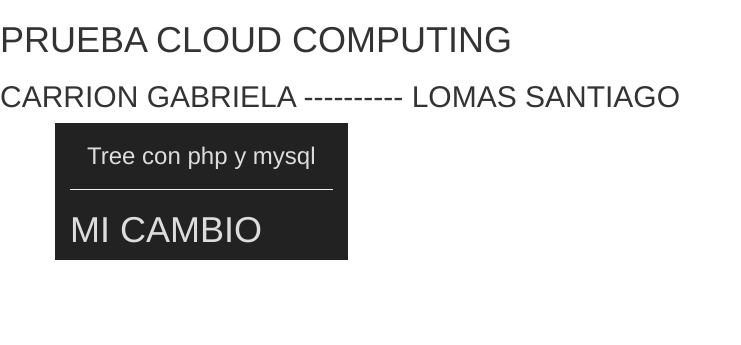
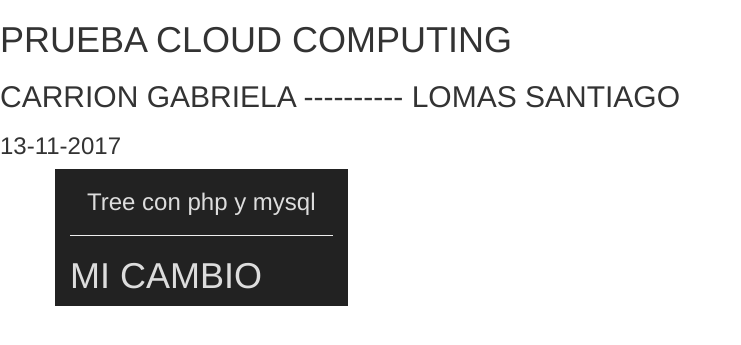
Before and after one commit to Alexander0710/PracticaGitHub, a PHP site: page / in a window 1280 px wide. Shown: the top 345 px of the page, without its empty margins (0-741 px from the left). Run offline with PHP 8.4, Linux system fonts and the light colour scheme; data that the repository does not hold is empty; some libraries are stand-ins or nearby versions.

Commit message:
kkkk
hgcfhcgfcgf

```diff
--- a/index.php
+++ b/index.php
@@ -4,14 +4,15 @@ function __autoload($class_name)
 
 }
 
-
 ?>
 <!DOCTYPE html>
 <html>
 <head>
 	<title></title>
+
 	<h1>PRUEBA CLOUD COMPUTING</h1>
 	<h2>CARRION GABRIELA ---------- LOMAS SANTIAGO</h2>
+	<h3> 13-11-2017</h3>
 	<link rel="stylesheet" type="text/css" href="//maxcdn.bootstrapcdn.com/bootstrap/3.1.1/css/bootstrap.min.css">
 	<script src="http://code.jquery.com/jquery-1.11.1.min.js"></script>
 	<script src="//maxcdn.bootstrapcdn.com/bootstrap/3.1.1/js/bootstrap.min.js"></script>
```
